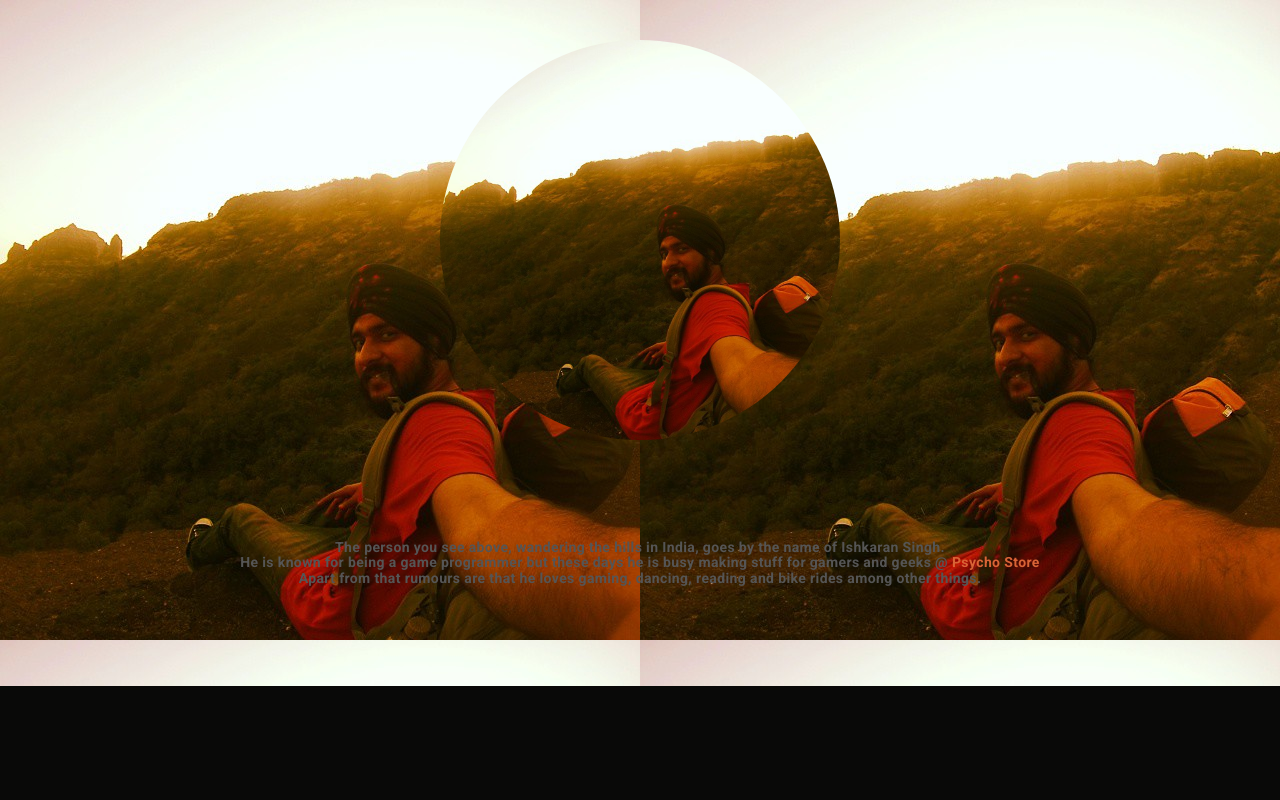
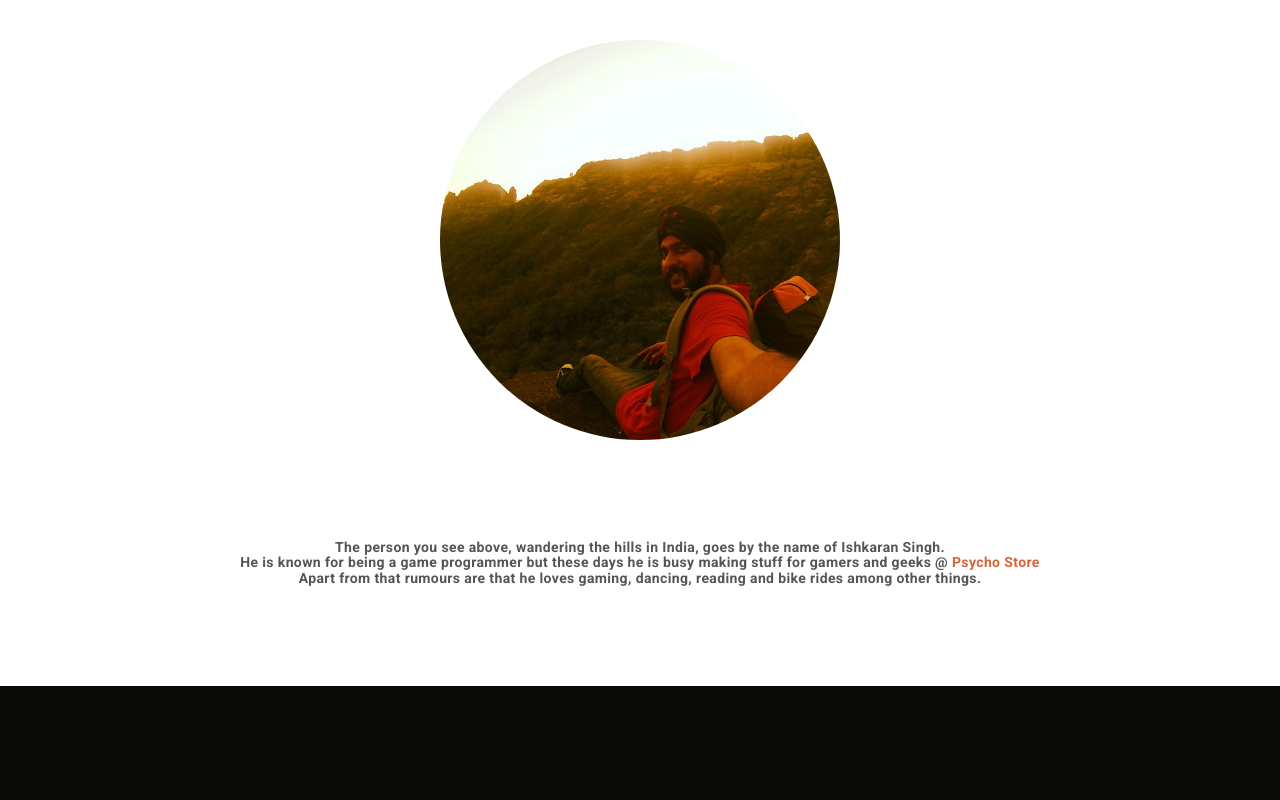
Before and after one commit to codinpsycho/codinpsycho.github.io, a plain HTML site: page index.html in a window 1280 px wide. Shown: the top 800 px of the page. Drawn offline with Linux system fonts and the light colour scheme; files whose address does not match are found by name; a web font is replaced by a local one.

Commit message:
No bg-image

```diff
--- a/css/manual.css
+++ b/css/manual.css
@@ -6,8 +6,6 @@ font-family: "roboto";
 font-size: 14px;
 line-height: 1.428571429;
 color: #000;
-
-background-image: url("/images/intro-pic.jpg");
 }
 
 .panel {
```
